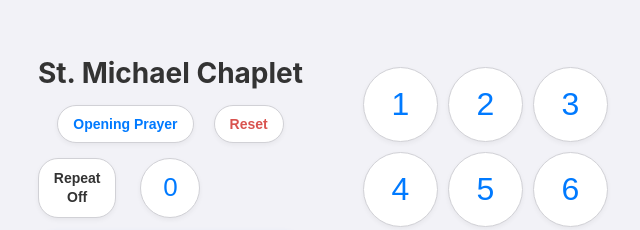
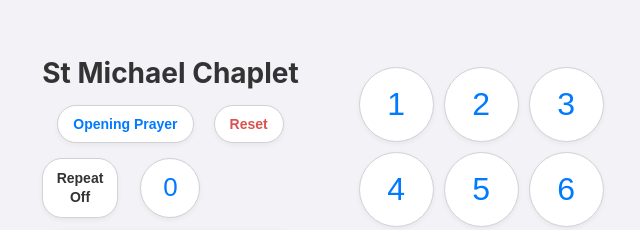
Before and after one commit to prestonwho/michael, a plain HTML site: page index.html in a window 1280 px wide. Shown: the part 203-433 px from the top of the page, 317-957 px from the left. Drawn offline with Linux system fonts and the light colour scheme.

Commit message:
Update index.html

```diff
--- a/index.html
+++ b/index.html
@@ -235,7 +235,7 @@
 <body>
 
     <div class="app-container">
-        <h1>St. Michael Chaplet</h1>
+        <h1>St Michael Chaplet</h1>
 
         <div class="header-buttons">
             <button id="btn-opening" class="action-btn" onclick="playAudio('opening')">Opening Prayer</button>
```
